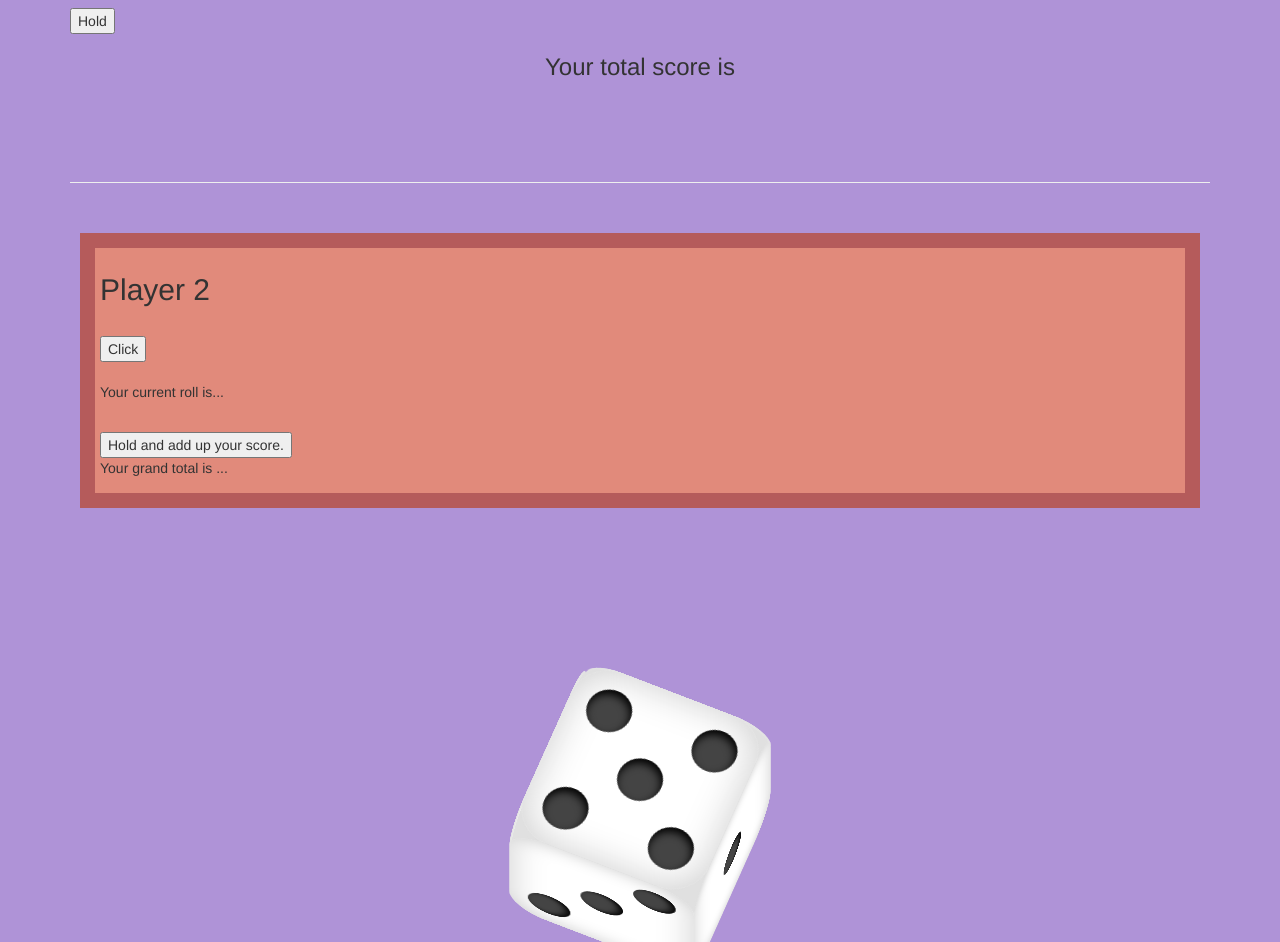
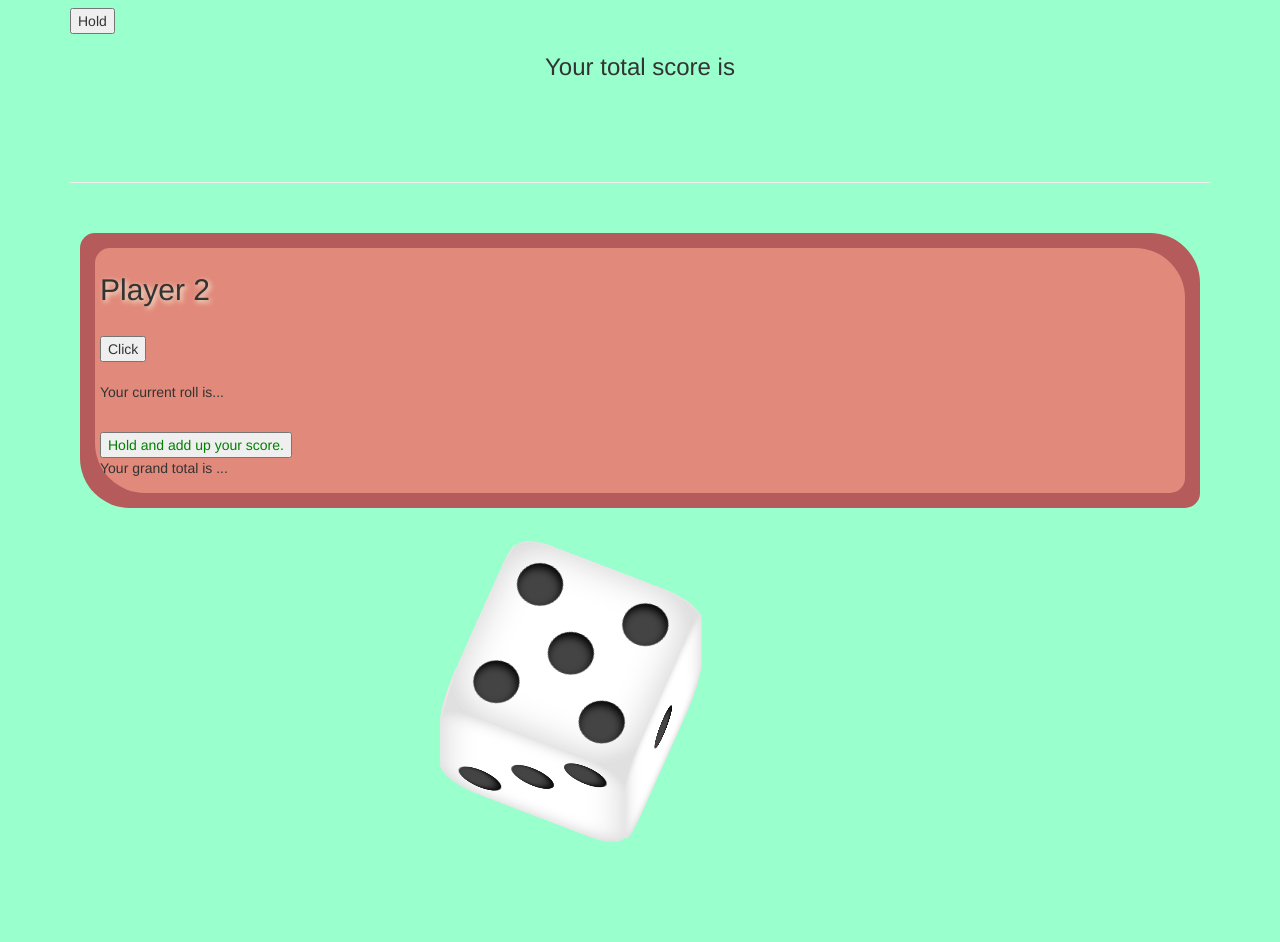
Before and after one commit to Jbird206/Pig_Dice-Game, a plain HTML site: page pig-dice/index.html in a window 1280 px wide. Shown: the part 540-1482 px from the top of the page. After the commit the page ends 1355 px from the top, so only its background shows below. Drawn offline with Linux system fonts and the light colour scheme.

Commit message:
Add files via upload

```diff
--- a/pig-dice/css/styles.css
+++ b/pig-dice/css/styles.css
@@ -1,5 +1,5 @@
 body {
-    background-color: rgb(175, 147, 215);
+    background-color: #99ffcc;
 }
 
 h1 {
@@ -10,13 +10,26 @@ h3 {
     text-align: center;
 }
 
+h2 {
+  text-shadow: 2px 2px 5px beige;
+}
+
+.button {
+  box-shadow: black;
+  color: green;
+}
+
+
+
 .container2 {
+  border-radius: 15px 50px;
     background-color: rgb(181, 91, 91);
     margin: 10px;
     padding: 10px;
 }
 
 .container3 {
+  border-radius: 15px 50px;
     background-color: rgb(225, 138, 123);
     margin: 5px;
     padding: 5px;
@@ -74,7 +87,7 @@ h3 {
     perspective: 1200px;
 }
 #platform {
-  margin-top:100px;
+  margin-top:0px;
 }
 #dice span {
     position:absolute;
@@ -85,8 +98,8 @@ h3 {
 }
 #dice {
     position: absolute;
-    width: 200px;
-    height: 200px;
+    width: 100px;
+    height: 100px;
     transform-style: preserve-3d;
     animation: spin 50s infinite linear;
 }
--- a/pig-dice/index.html
+++ b/pig-dice/index.html
@@ -50,13 +50,14 @@
             <p>Your current roll is...<span id="resultTwo"></span></p>
             <br>
         <form id="formTwo2">
-          <button id="holdTwo" type="submit">Hold and add up your score.</button>
+          <button class="button" id="holdTwo" type="submit">Hold and add up your score.</button>
         </form>
         <p>Your grand total is ...<span id="result2"></span></p>
       </div> <!--Container 2 end-->
       </div>
     </div>
     </div>
+    <!-- ////////////////Dice//////////////////////////// -->
     <div id="background"></div>
 <div id="wrapper">
   <div id="platform">
```
